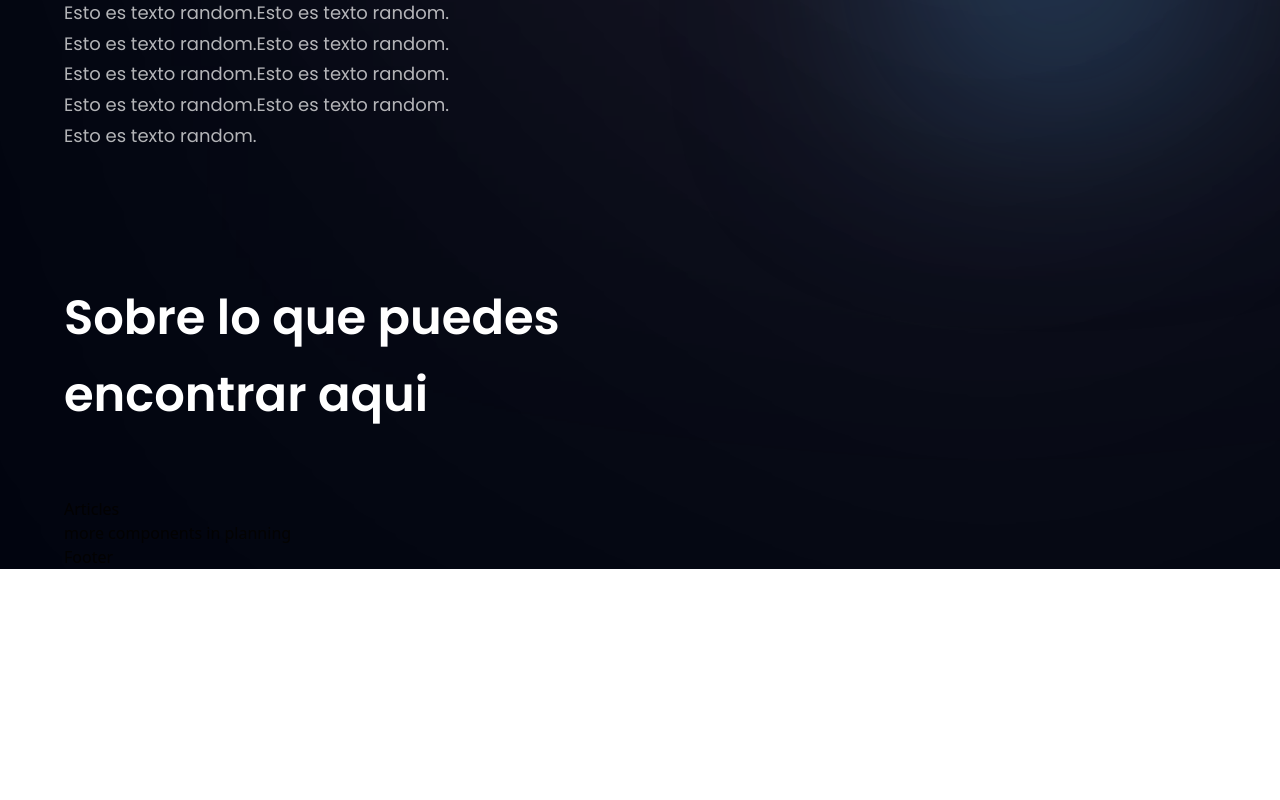
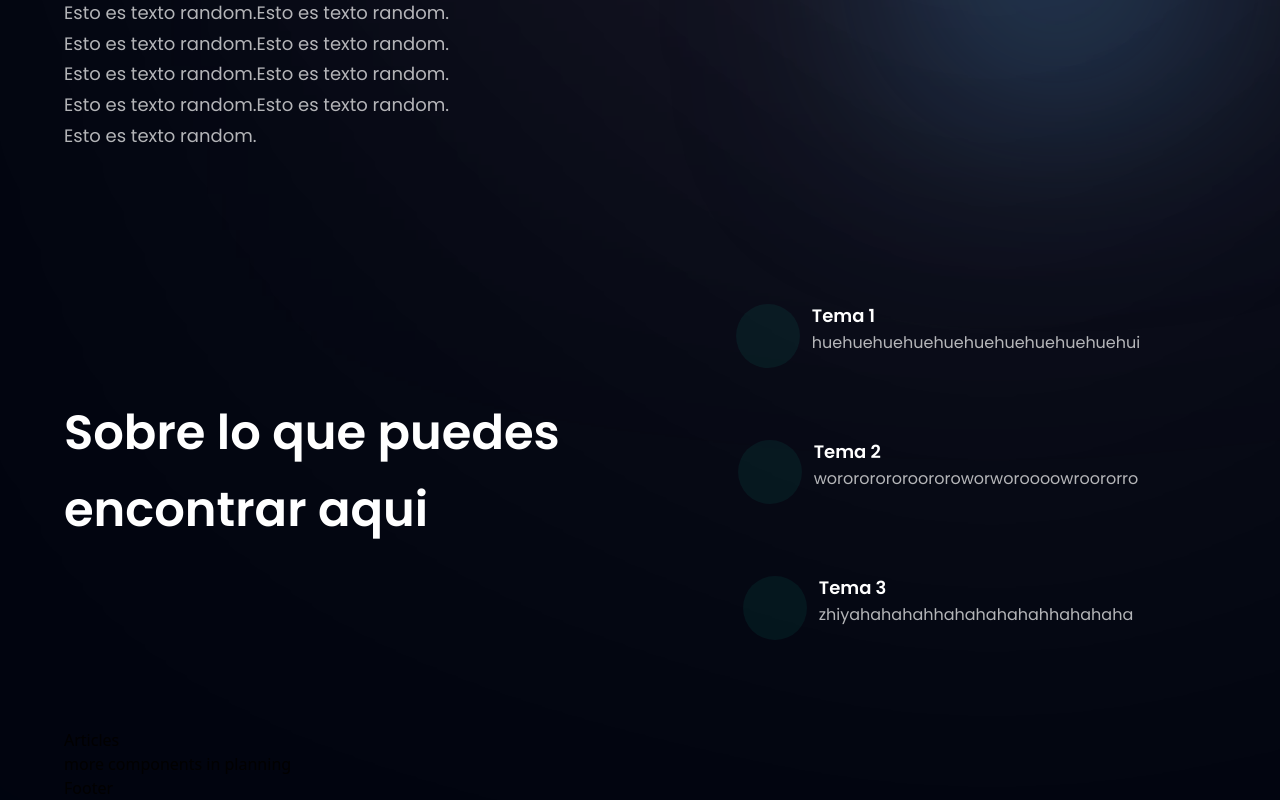
Before and after one commit to gino23odar/react-blog-tailwindcss, a React (Vite) app: page / in a window 1280 px wide. Shown: the part 725-1525 px from the top of the page. Before the commit the page ends 1294 px from the top, so only its background shows below. Built offline with nearby package versions, Linux system fonts and the light colour scheme.

Commit message:
added info section with topic cards: check why hover is slow

```diff
--- a/src/components/Info.jsx
+++ b/src/components/Info.jsx
@@ -1,5 +1,21 @@
 import {topics} from '../constants';
 import styles, {layout} from '../style';
+
+const TopicCard = ( {title, content, index}) =>(
+  <div className={`flex flex-row p-6 rounded-[20px] ${index !== topics.length - 1 ? 'mb-6' : 'mb-0'} topic-card`}>
+    <div className={`w-[64px] h-[64px] rounded-full ${styles.flexCenter} bg-dimBlue`}>
+    {/* insert logos or images */}
+    </div>
+    <div className='flex-1 flex flex-col ml-3'>
+      <h4 className='font-poppins font-semibold text-white text-[18px] leading-[23.4px] mb-1'>
+        {title}
+      </h4>
+      <p className='font-poppins font-normal text-dimWhite text-[16px] leading-[24px]'>
+        {content}
+      </p>
+    </div>
+  </div>
+)
 
 const Info = () => {
   return (
@@ -9,6 +25,11 @@
         <br className='sm:block hidden'/>
         encontrar aqui</h2>
       </div>
+      <div className={`${layout.sectionImg} flex-col`}>
+      {topics.map((topic, index) => (
+        <TopicCard key={topic.id} {...topic} index={index} />
+      ))}
+    </div>
     </section>
   )
 }
--- a/src/constants/index.js
+++ b/src/constants/index.js
@@ -14,7 +14,7 @@
 export const topics = [
   {id: 'topic-1',
   title: 'Tema 1',
-  content: 'huehuehuehuehuehuehuehuehuehuehuehue'},
+  content: 'huehuehuehuehuehuehuehuehuehuehui'},
   {id: 'topic-2',
   title: 'Tema 2',
   content: 'worororororoororoworworoooowroororro'},
--- a/src/index.css
+++ b/src/index.css
@@ -107,7 +107,7 @@
   }
 }
 
-.feature-card:hover {
+.topic-card:hover {
   background: var(--black-gradient);
   box-shadow: var(--card-shadow);
 }
```
